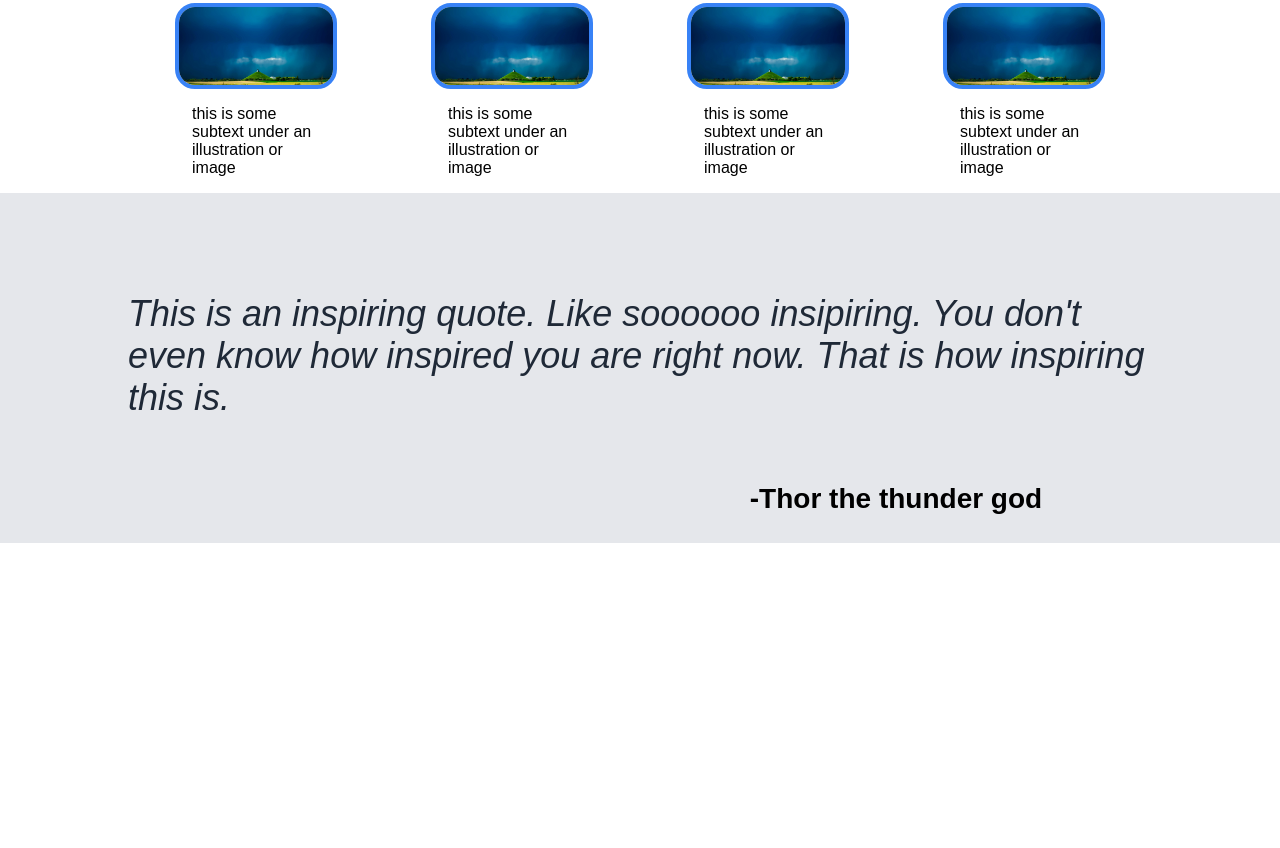
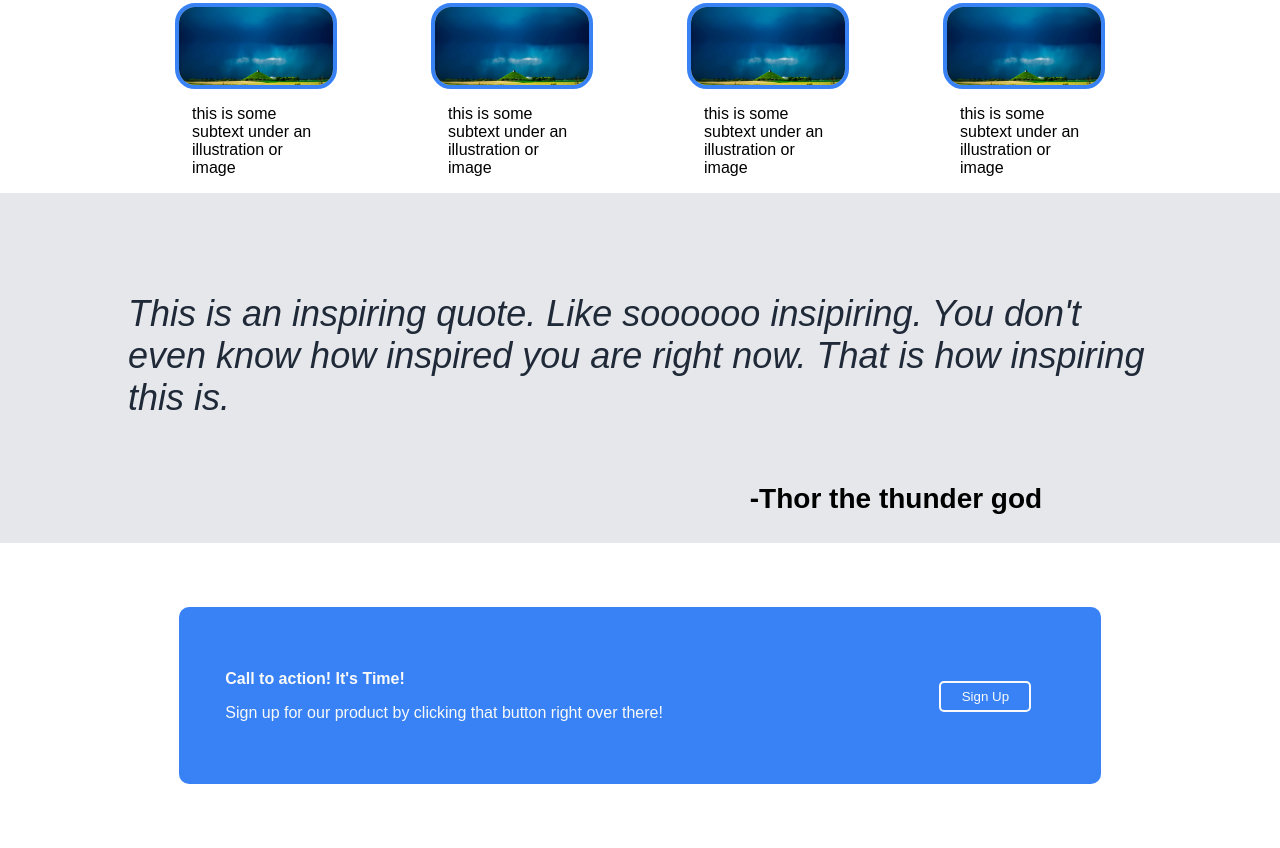
Before and after one commit to rayalva407/Landing_Page, a plain HTML site: page index.html in a window 1280 px wide. Shown: the part 599-1447 px from the top of the page. Before the commit the page ends 1142 px from the top, so only its background shows below. Drawn offline with Linux system fonts and the light colour scheme.

Commit message:
chore: adds call-to-action section

```diff
--- a/index.html
+++ b/index.html
@@ -56,6 +56,16 @@
       <p class="quote-text">This is an inspiring quote. Like soooooo insipiring. You don't even know how inspired you are right now. That is how inspiring this is.</p>
       <p class="source">-Thor the thunder god</p>
     </section>
-	<script src="index.js"></script>
+
+    <section class="call-to-action">
+      <div class="call-to-action-text">
+        <div class="call-to-action-text-div">
+          <p style="font-weight: bold;">Call to action! It's Time!</p>
+          <p>Sign up for our product by clicking that button right over there!</p>
+        </div>
+        <button class="call-to-action-button">Sign Up</button>
+      </div>
+    </section>
+
   </body>
 </html>
--- a/style.css
+++ b/style.css
@@ -162,3 +162,34 @@ li a:hover {
   font-weight: bold;
   padding-left: 40%;
 }
+
+.call-to-action {
+  display: flex;
+  justify-content: center;
+  align-items: center;
+  padding: 5%;
+}
+
+.call-to-action-text {
+  background-color: #3882f6;
+  display: flex;
+  flex-direction: row;
+  width: 80%;
+  border-radius: 10px;
+}
+
+.call-to-action-text-div {
+  padding: 5%;
+  color: #f9faf8;
+}
+
+.call-to-action-button {
+  background-color: #3882f6;
+  color: #f9faf8;
+  border: 2px solid #f9faf8;
+  border-radius: 5px;
+  width: 10%;
+  height: 10%;
+  padding: 6px;
+  margin: 8% 5% 0% 25%;
+}
```
